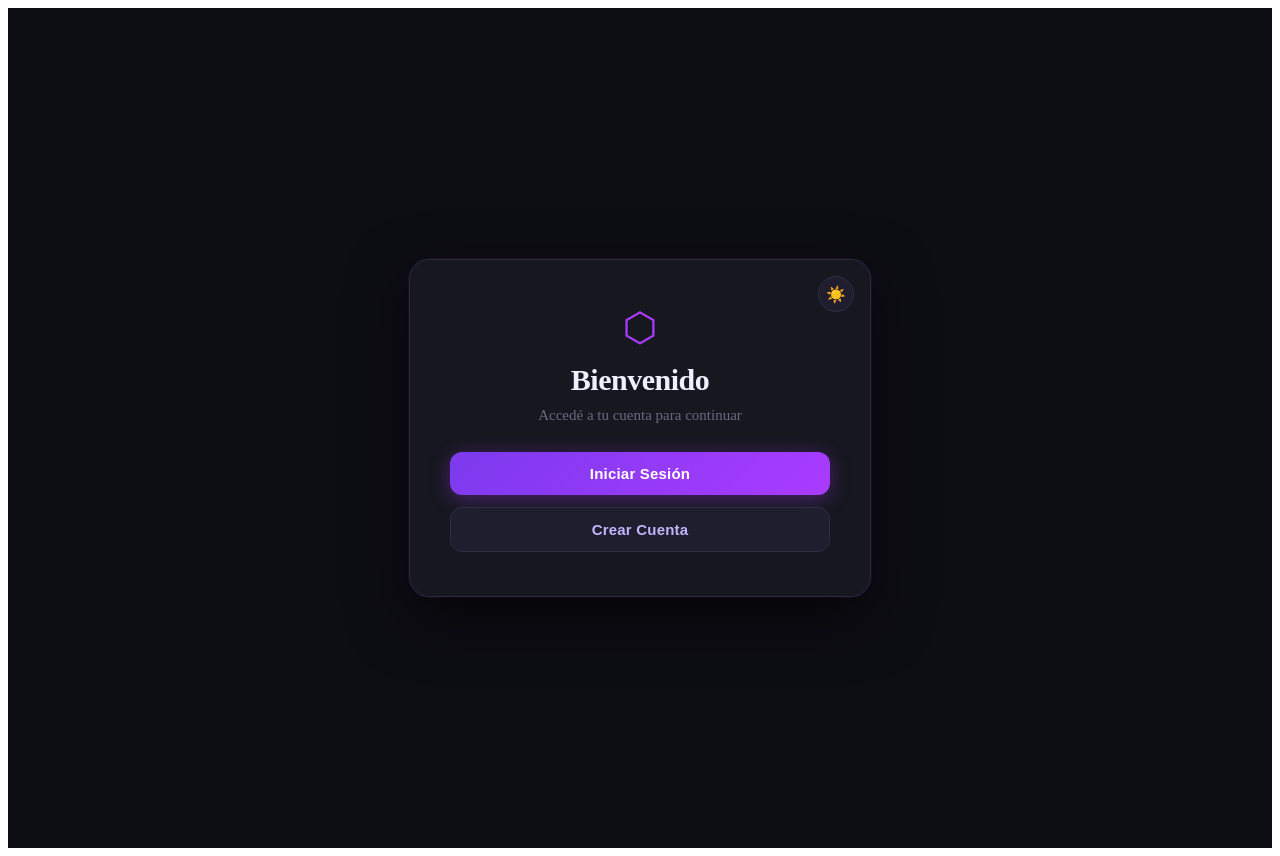
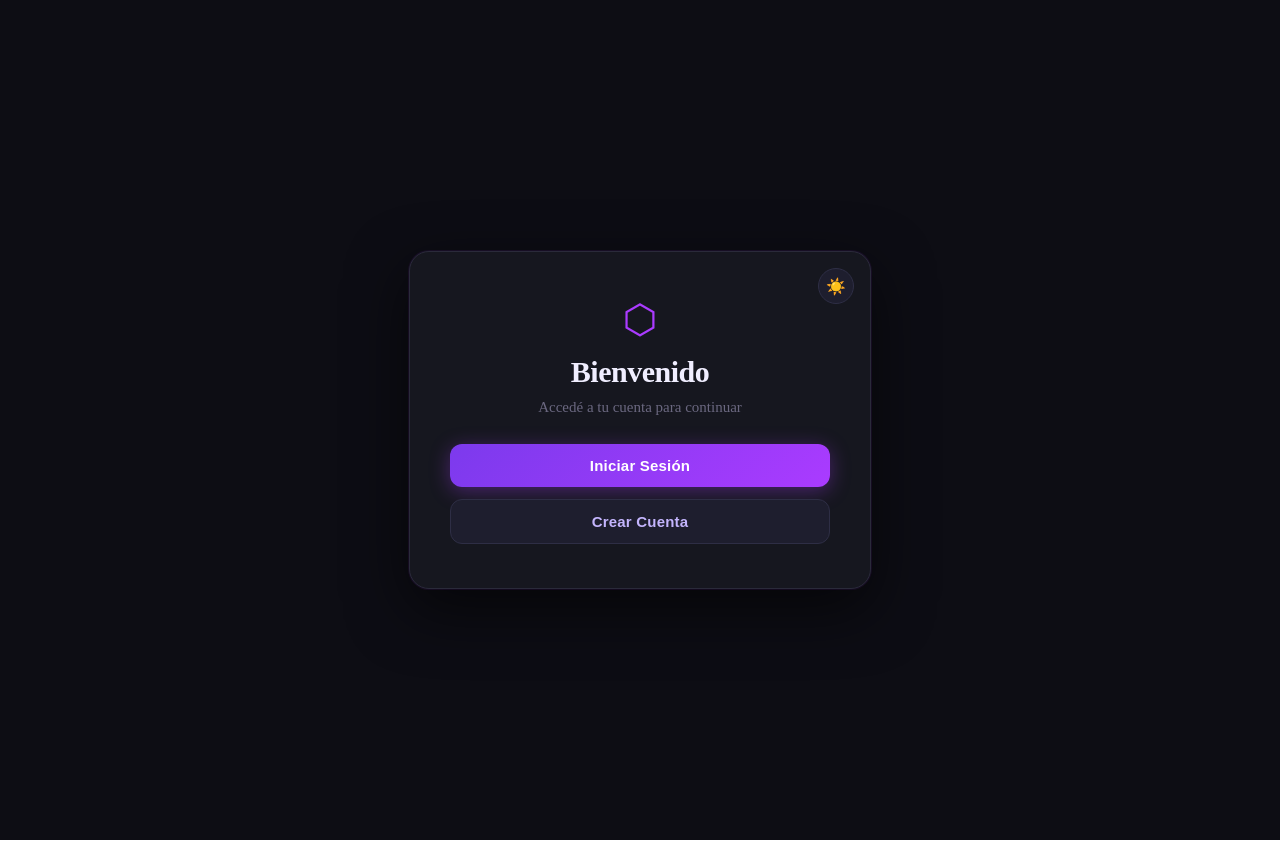
Before and after one commit to FacuNavas12/Asistente-ETL-Desarrollo, a React (Vite) app in the folder frontend/: page / in a window 1280 px wide. Built offline with nearby package versions, Linux system fonts and the light colour scheme.

Commit message:
global css added to hide white borders

```diff
--- a/frontend/src/App.jsx
+++ b/frontend/src/App.jsx
@@ -1,5 +1,6 @@
 import { useAuth0 } from "@auth0/auth0-react";
 import AppRouter from "./routes/AppRouter";
+import "./css/global.css";
 
 export default function App() {
   const { isLoading, error } = useAuth0();
--- /dev/null
+++ b/frontend/src/css/global.css
@@ -0,0 +1,4 @@
+html, body {
+    padding: 0;
+    margin: 0;
+}
```
